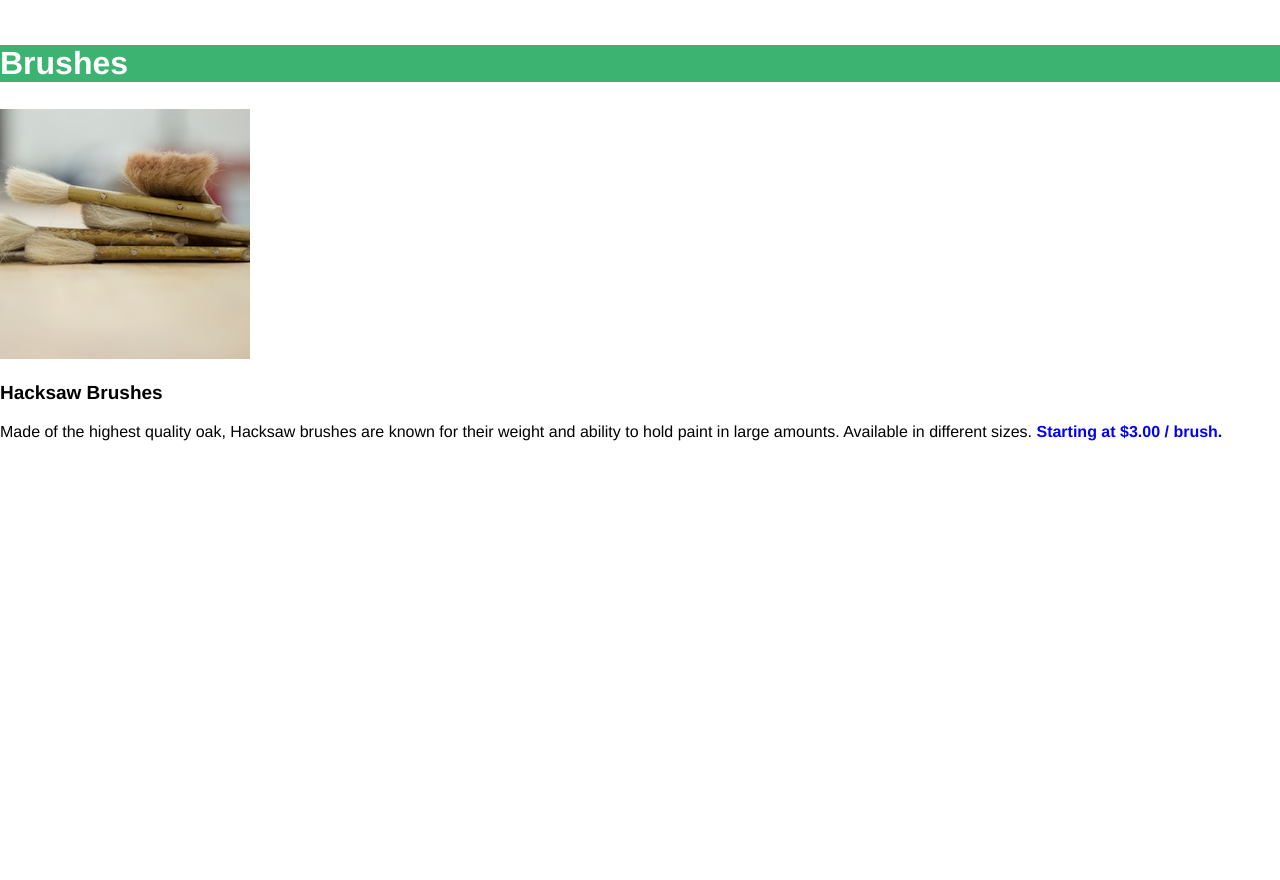
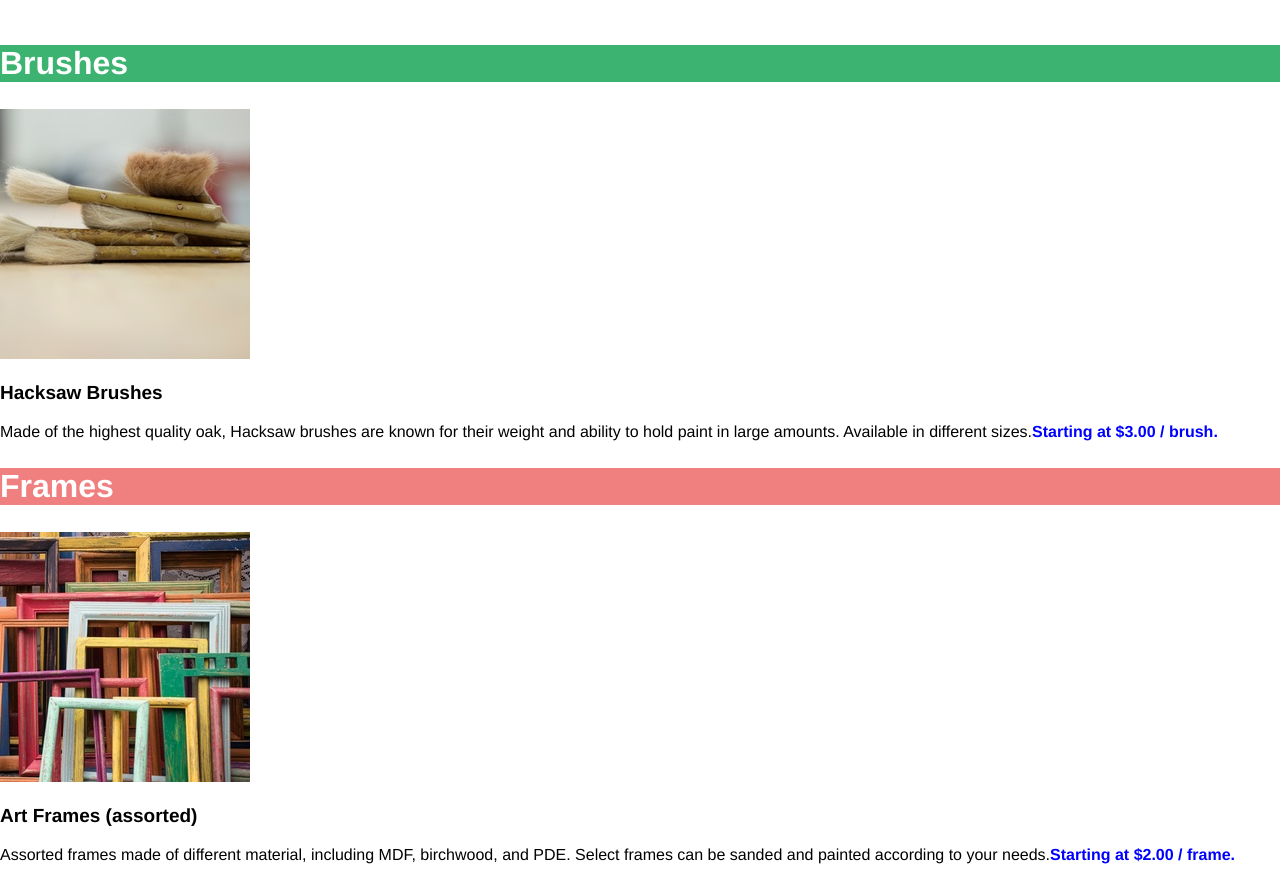
Before and after one commit to SolomanGarcia/dasmotos, a plain HTML site: page index.html in a window 1280 px wide. Shown: the part 204-1084 px from the top of the page. Before the commit the page ends 800 px from the top, so only its background shows below. Drawn offline with Linux system fonts and the light colour scheme.

Commit message:
add section two

```diff
--- a/index.html
+++ b/index.html
@@ -20,7 +20,15 @@
       <img src="./assets/hacksaw.jpg" alt="Paint brushes">
       <h3>Hacksaw Brushes</h3>
       <p>Made of the highest quality oak, Hacksaw brushes are known for their weight and ability to hold paint in large
-        amounts. Available in different sizes. <span>Starting at $3.00 / brush.</span></p>
+        amounts. Available in different sizes.<span>Starting at $3.00 / brush.</span></p>
+    </section>
+
+    <section>
+      <h2 class="frames">Frames</h2>
+      <img src="./assets/frames.jpg" alt="Art frames">
+      <h3>Art Frames (assorted)</h3>
+      <p>Assorted frames made of different material, including MDF, birchwood, and PDE. Select frames can be sanded and
+        painted according to your needs.<span>Starting at $2.00 / frame.</span></p>
     </section>
   </main>
 
--- a/style.css
+++ b/style.css
@@ -38,3 +38,7 @@ span {
 .brushes {
   background-color: mediumseagreen;
 }
+
+.frames {
+  background-color: lightcoral;
+}
```
